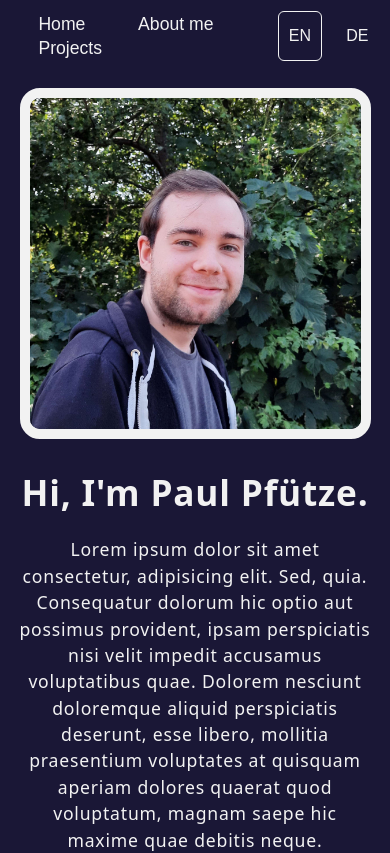
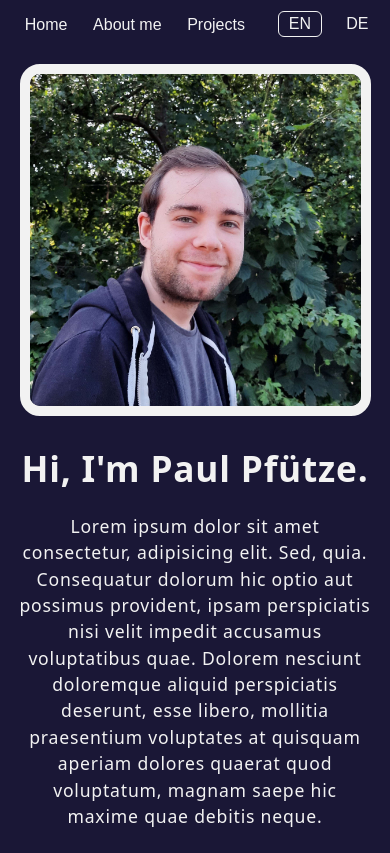
Before and after one commit to SutonToch/Portfolio, a React (Vite) app: page / in a window 390 px wide. Shown: the top 853 px of the page. Built offline with nearby package versions, Linux system fonts and the light colour scheme.

Commit message:
FIX minor header style issue

```diff
--- a/src/styles/Header.css
+++ b/src/styles/Header.css
@@ -43,4 +43,11 @@ header button:hover, header button:focus {
   border-radius: 5px;
 }
 
+@media (max-width: 900px) {
+  header button {
+    font-size: 1rem;
+    padding-inline: 0.8em;
+  }
+}
+
 /*# sourceMappingURL=Header.css.map */
--- a/src/styles/scss/Header.scss
+++ b/src/styles/scss/Header.scss
@@ -47,3 +47,10 @@ header {
     outline: 1px solid var.$clr-white;
     border-radius: 5px;
 }
+
+@media (max-width: 900px) {
+    header button {
+        font-size: 1rem;
+        padding-inline: 0.8em;
+    }
+}
```
Also changed, not shown: 1 other file (tests, documents, lock files or other folders).
